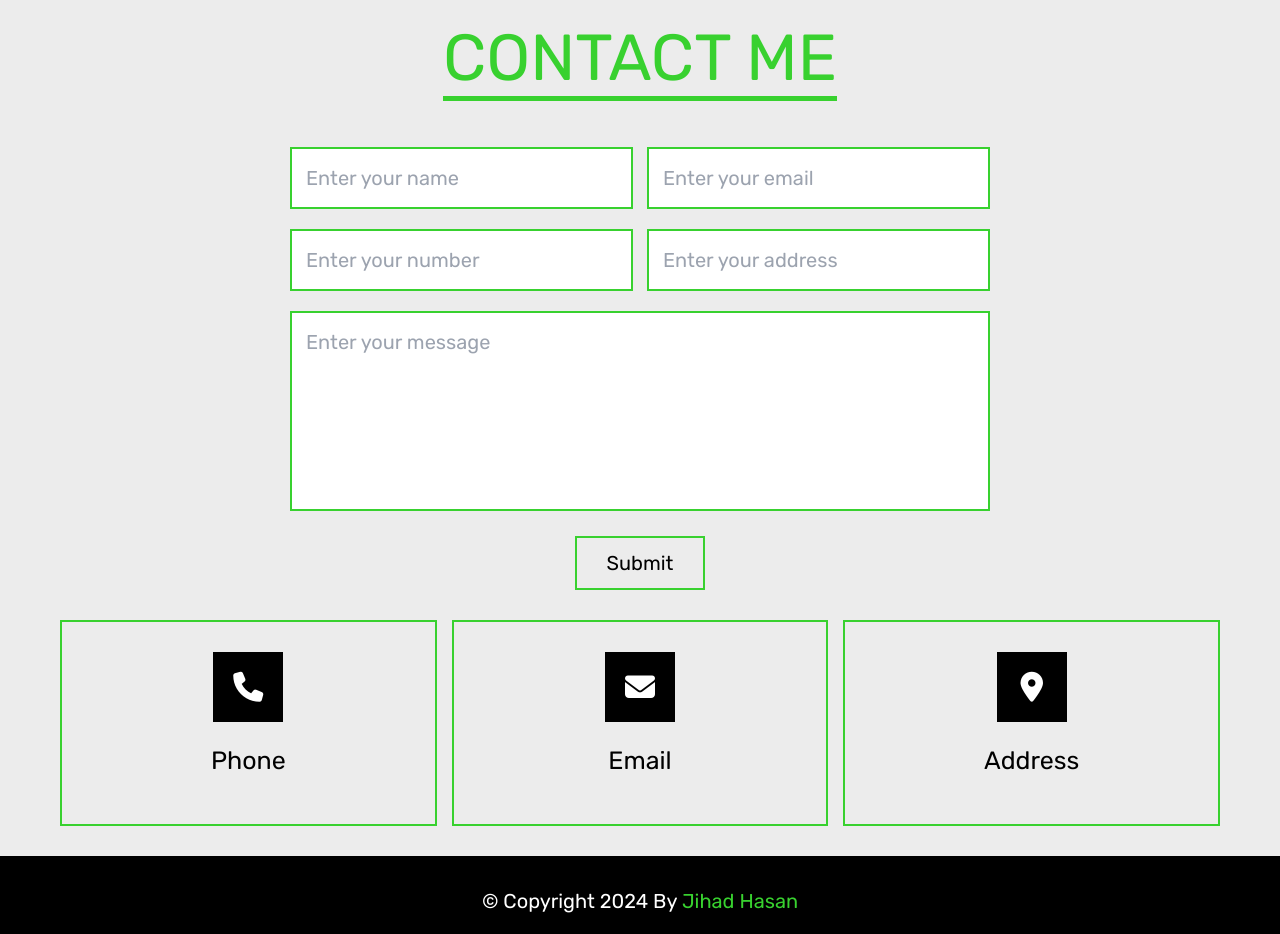
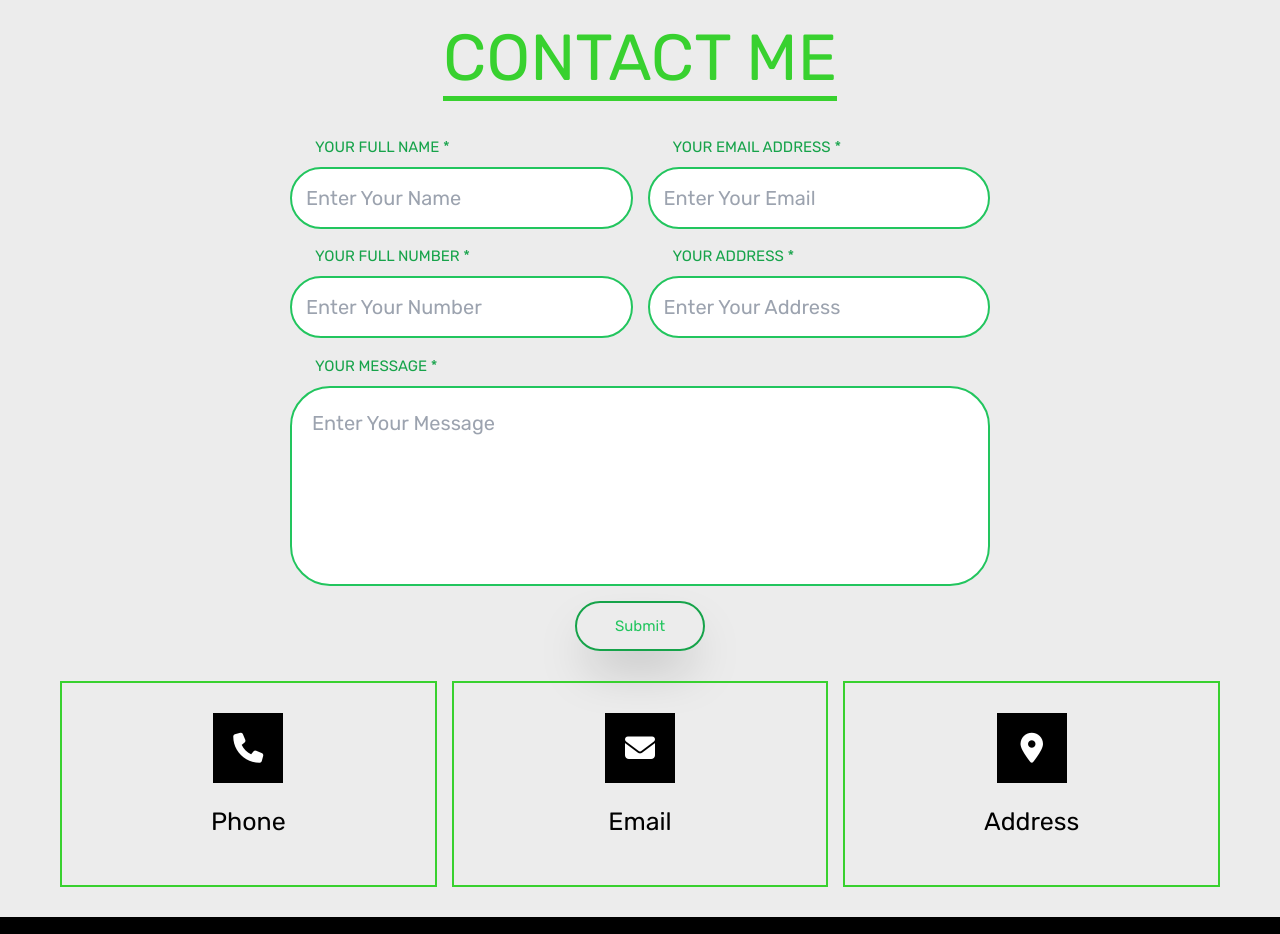
Before and after one commit to Jihad-24/ThePortfolyo-task, a React (Vite) app: page / in a window 1280 px wide. Shown: the part 2480-3414 px from the top of the page. Built offline with nearby package versions, Linux system fonts and the light colour scheme; no server answers.

Commit message:
redesigned the contact page

```diff
--- a/src/App.css
+++ b/src/App.css
@@ -489,11 +489,11 @@ section {
   resize: none;
 }
 
-.contact form .flex {
+/* .contact form .flex {
   display: flex;
   flex-wrap: wrap;
   justify-content: space-between;
-}
+} */
 
 .contact form .flex .box {
   width: 49%;
--- a/src/components/Contact/Contact.jsx
+++ b/src/components/Contact/Contact.jsx
@@ -13,53 +13,72 @@ const Contact = () => {
         <span>contact me</span>{" "}
       </h1>
       <form id="contact-form" action method="post">
-        <div className="flex">
+        <div className="flex flex-col md:flex-row w-full gap-6 ">
+          <div className="w-full" data-aos="fade-right">
+            <h1 className="text-2xl text-left ml-10 text-green-600">
+              YOUR FULL NAME *
+            </h1>
             <input
-            data-aos="fade-right"
               type="text"
               id="name"
               name="name"
               placeholder="Enter your name"
-            className="box"
+              className="w-full p-[1.4rem] text-[2rem] border-2 rounded-full border-green-500 my-[1rem]"
               required
             />
+          </div>
+          <div className="w-full" data-aos="fade-left">
+            <h1 className="text-2xl text-left ml-10 text-green-600">
+              YOUR EMAIL ADDRESS *
+            </h1>
             <input
-            data-aos="fade-left"
               type="email"
               id="email"
               name="email"
               placeholder="Enter your email"
-            className="box"
+              className="w-full p-[1.4rem] text-[2rem] border-2 rounded-full border-green-500 my-[1rem]"
               required
             />
           </div>
-        <div className="flex">
+        </div>
+        <div className="flex flex-col md:flex-row w-full gap-6 my-3">
+          <div className="w-full" data-aos="fade-right">
+            <h1 className="text-2xl text-left ml-10 text-green-600">
+              YOUR FULL NUMBER *
+            </h1>
             <input
-            data-aos="fade-up"
               type="number"
-            min={0}
               id="number"
               name="number"
               placeholder="Enter your number"
-            className="box"
+              className="w-full p-[1.4rem] text-[2rem] border-2 rounded-full border-green-500 my-[1rem]"
               required
             />
+          </div>
+          <div className="w-full" data-aos="fade-left">
+            <h1 className="text-2xl text-left ml-10 text-green-600">
+              YOUR ADDRESS *
+            </h1>
             <input
-            data-aos="fade-up"
               type="text"
-            min={0}
-            id="number"
-            name="number"
+              id="address"
+              name="address"
               placeholder="Enter your address"
-            className="box"
+              className="w-full p-[1.4rem] text-[2rem] border-2 rounded-full border-green-500 my-[1rem]"
               required
             />
+          </div>
+        </div>
+        <div className="">
+          <h1 className="text-2xl text-left ml-10 text-green-600">
+            YOUR MESSAGE *
+          </h1>
         </div>
         <textarea
           data-aos="fade-up"
           id="message"
           name="message"
-          className="box"
+          className="w-full p-[2rem] text-[2rem] border-2 rounded-[40px] border-green-500 my-[1rem]"
           required
           placeholder="Enter your message"
           cols={30}
@@ -71,7 +90,7 @@ const Contact = () => {
           data-aos="zoom-in"
           defaultValue="send message"
           name="send"
-          className="btn"
+          className="h-20 w-40 md:w-52 origin-bottom transform rounded-full border-2 shadow-2xl border-green-600 text-2xl text-green-500 overflow-hidden hover:bg-green-500 hover:text-white hover:border-green-600 cursor-pointer"
         />
       </form>
       <div className="box-container">
--- a/src/components/Projects/Projects.jsx
+++ b/src/components/Projects/Projects.jsx
@@ -109,13 +109,10 @@ const Projects = () => {
       {filteredProjects?.length > displayCount && (
         <div className="effectbtn flex justify-center items-center text-center mt-10 rounded-full">
           <button
-            className="relative h-20 w-40 origin-bottom transform rounded-full border-2 border-gray-700 text-2xl text-green-700 overflow-hidden "
+            className="h-20 w-40 md:w-52 origin-bottom transform rounded-full border-2 shadow-2xl border-green-600 text-2xl text-green-500 overflow-hidden hover:bg-green-500 hover:text-white hover:border-green-600 cursor-pointer"
             onClick={() => setDisplayCount(displayCount + 6)}
           >
             Show More
-            <span className="absolute inset-0 bg-green-400 origin-left transform scale-x-0 transition-transform duration-500 group-hover:scale-x-100 text-center flex justify-center items-center">
-              Show More
-            </span>
           </button>
         </div>
       )}
```
Lines whose indentation alone changed are shown as unchanged.
